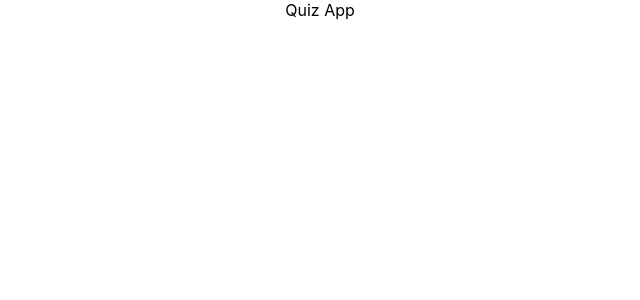
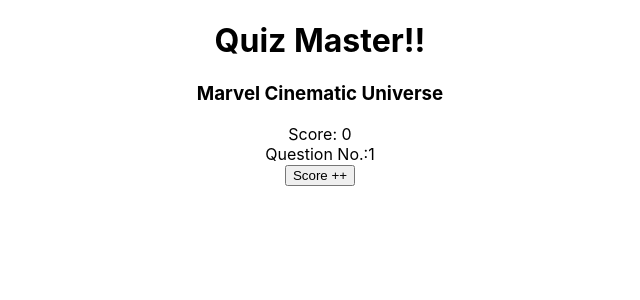
Before and after one commit to direshpradhan/fitverse-quiz, a React (Create React App) app: page / in a window 1280 px wide. Shown: the top 300 px of the page, without its empty margins (320-960 px from the left). Built offline with nearby package versions, Linux system fonts and the light colour scheme.

Commit message:
chore: added context and reducer

```diff
--- a/src/App.tsx
+++ b/src/App.tsx
@@ -1,7 +1,26 @@
+// import { useState } from "react";
 import "./App.css";
+import { useQuiz } from "./context/QuizContext";
+import { quizOne } from "./data/quizData";
 
 function App() {
-  return <div className="App">Quiz App</div>;
+  // const [score, setScore] = useState(0);
+  const { state, dispatch } = useQuiz();
+  return (
+    <div className="App">
+      <h1>Quiz Master!!</h1>
+      <h3>{quizOne.quizName}</h3>
+      <div>Score: {state.score}</div>
+      <div>Question No.:{state.currentQuestionNumber}</div>
+      <button
+        onClick={() =>
+          dispatch({ type: "INCREMENT_SCORE", payload: { score: 10 } })
+        }
+      >
+        Score ++
+      </button>
+    </div>
+  );
 }
 
 export default App;
--- /dev/null
+++ b/src/components/Nav.tsx
@@ -0,0 +1,5 @@
+import React from "react";
+
+export const Nav = () => {
+  return <div></div>;
+};
--- /dev/null
+++ b/src/context/QuizContext.tsx
@@ -0,0 +1,39 @@
+import {
+  createContext,
+  FunctionComponent,
+  useContext,
+  useReducer,
+} from "react";
+import { Action, InitialState, QuizContextType } from "./QuizContext.types";
+
+const initialState: InitialState = {
+  currentQuestionNumber: 1,
+  score: 0,
+};
+
+const QuizContext = createContext<QuizContextType>({
+  state: initialState,
+  dispatch: () => null,
+});
+
+const quizReducer = (state: InitialState, action: Action) => {
+  switch (action.type) {
+    case "INCREMENT_SCORE":
+      console.log("Score.....");
+      return { ...state, score: state.score + action.payload.score };
+
+    default:
+      return state;
+  }
+};
+
+export const QuizProvider: FunctionComponent = ({ children }) => {
+  const [state, dispatch] = useReducer(quizReducer, initialState);
+  return (
+    <QuizContext.Provider value={{ state, dispatch }}>
+      {children}
+    </QuizContext.Provider>
+  );
+};
+
+export const useQuiz = () => useContext(QuizContext);
--- a/data/quizData.ts
+++ b/src/data/quizData.ts
@@ -8,7 +8,6 @@
       question:
         "How many avengers were there in first Avengers movie released in 2012?",
       points: 5,
-      negativePoint: 2,
       options: [
         {
           text: "22",
@@ -24,7 +23,7 @@
       question:
         "What was Dr. Strange doing during the fight of New York in 2012?",
       points: 15,
-      negativePoint: 7,
+      negativePoint: 3,
       options: [
         {
           text: "getting trained as master of the mystic arts",
--- a/src/index.tsx
+++ b/src/index.tsx
@@ -1,14 +1,17 @@
-import React from 'react';
-import ReactDOM from 'react-dom';
-import './index.css';
-import App from './App';
-import reportWebVitals from './reportWebVitals';
+import React from "react";
+import ReactDOM from "react-dom";
+import "./index.css";
+import App from "./App";
+import reportWebVitals from "./reportWebVitals";
+import { QuizProvider } from "./context/QuizContext";
 
 ReactDOM.render(
   <React.StrictMode>
-    <App />
+    <QuizProvider>
+      <App />
+    </QuizProvider>
   </React.StrictMode>,
-  document.getElementById('root')
+  document.getElementById("root")
 );
 
 // If you want to start measuring performance in your app, pass a function
```
Also changed, not shown: src/context/QuizContext.types.ts (added, +14 -0 lines), src/data/quizData.types.ts (renamed from data/quizData.types.ts).
